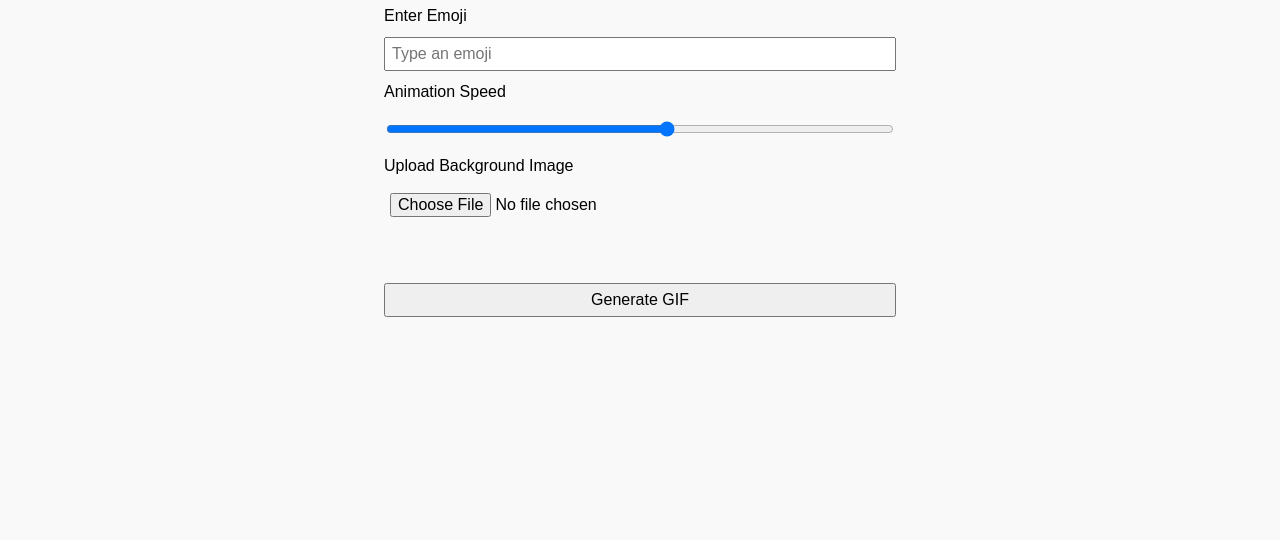
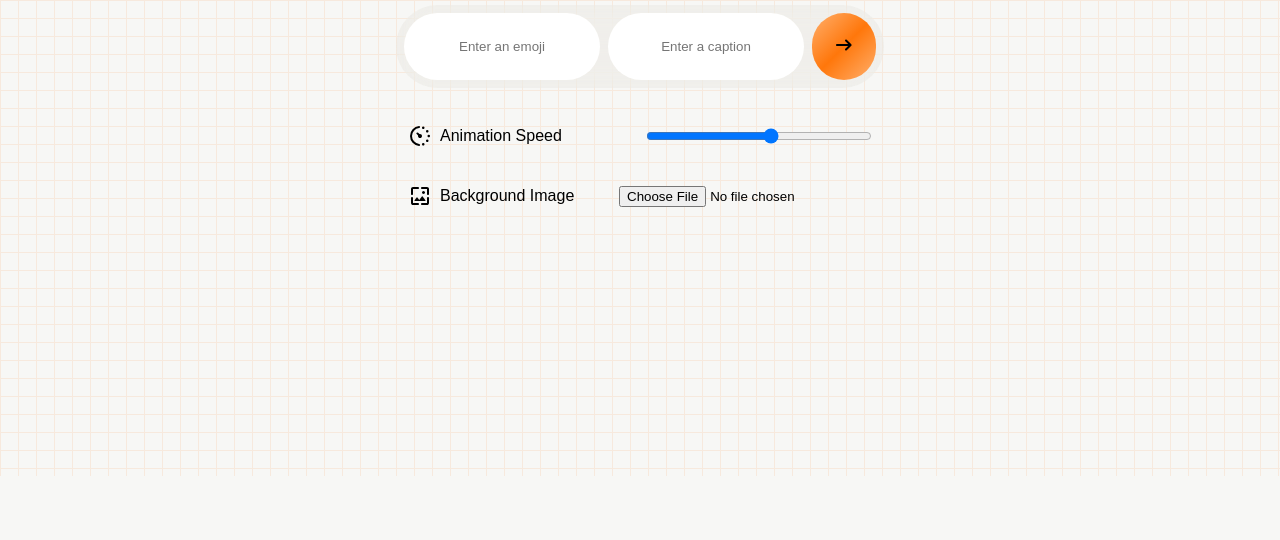
Before and after one commit to eerikazz/animgif, a plain HTML site: page index.html in a window 1280 px wide. Shown: the part 324-864 px from the top of the page. After the commit the page ends 800 px from the top, so only its background shows below. Drawn offline with Linux system fonts and the light colour scheme.

Commit message:
Update index.html

```diff
--- a/index.html
+++ b/index.html
@@ -3,53 +3,138 @@
 <head>
   <meta charset="UTF-8">
   <meta name="viewport" content="width=device-width, initial-scale=1.0">
-  <title>Text and Emoji GIF Generator</title>
+  <title>Animated GIF creator</title>
   <style>
+    :root {
+      --bg: #F7F7F5;
+      --text: #1F1F1F;
+      --text-muted: #A6A89F;
+      --primary: #FF770B;
+      --secondary: #FFB06E;
+      --border: #F1F1EE;
+      --card: #F2F2EE;
+    }
+    * {
+      margin: 0;
+      padding: 0;
+      border: none;
+    }
     body {
-      padding: 24px;
+      box-sizing: border-box;
       height: 100vh;
       display: grid;
       grid-template-columns: minmax(256px, 512px);
       place-content: center;
       align-items: center;
-      gap: 12px;
-      background-color: #f9f9f9;
+      gap: 24px;
+      background-color: var(--bg);
       font-family: Arial, sans-serif;
     }
-    input, button {
-      font-size: 1rem;
-      padding: 6px;
+    #bg {
+      z-index: -1;
+      position: fixed;
+
+      width: 100%;
+      height: 100%;
+
+      background-color: #F7F7F5;
+      opacity: 0.1;
+      background-image:  linear-gradient(#FF770B 0.9px, transparent 0.9px), linear-gradient(to right, #FF770B 0.9px, #F7F7F5 0.9px);
+      background-size: 18px 18px;
+    }
+    .wrapper {
+      display: flex;
+      align-items: center;
+      gap: 8px;
+    }
+    .container {
+      padding: 12px;
+      display: flex;
+      align-items: center;
+      gap: 12px;
     }
     h1 {
       text-align: center;
     }
-    div {
+    img {
+      aspect-ratio: 4/3;
+      width: 100%;
+    }
+    .card {
+      margin: 12px 0;
+      padding: 8px;
+      border-radius: 64px;
+      background-color: #AEAE9816;
+      backdrop-filter: blur(16px);
+      display: flex;
+      gap: 8px;
+    }
+    .cardInput {
+      width: 100%;
+      flex-grow: 1;
+      padding: 20px 24px;
+      border-radius: 64px;
+      border: none;
+      text-align: center;
+    }
+    #generateBtn {
+      padding: 20px;
+      aspect-ratio: 1/1;
+      border-radius: 64px;
+      border: none;
+      background: rgb(255,255,255);
+      background: linear-gradient(315deg, var(--secondary) 0%, var(--primary) 50%, var(--secondary) 100%);
+    }
+    #generateBtn:hover {
+      cursor: pointer;
+    }
+    #output {
       display: flex;
       flex-direction: column;
       align-items: center;
       gap: 12px;
     }
-    img {
-      aspect-ratio: 4/3;
-      width: 100%;
+    .main {
+      padding: 12px;
+      display: flex;
+      flex-direction: column;
+      gap: 12px;
     }
   </style>
 </head>
 <body>
-  <h1>Create a GIF</h1>
-  <label for="textInput">Enter Text</label>
-  <input type="text" id="textInput" placeholder="Type a word">
-  <label for="emojiInput">Enter Emoji</label>
-  <input type="text" id="emojiInput" placeholder="Type an emoji">
-  <label for="speedInput">Animation Speed</label>
-  <input type="range" id="speedInput" min="1" max="10" step="1">
-  <label for="backgroundInput">Upload Background Image</label>
-  <input type="file" id="backgroundInput" accept="image/*">
-  <br><br>
-  <button id="generateBtn">Generate GIF</button>
-  <br><br>
-  <div id="output"></div>
 
+  <div class="main">
+    <h1>Create your own animated GIF</h1>
+
+    <div id="output"></div>
+
+    <div class="card">
+      <input class="cardInput" type="text" id="emojiInput" placeholder="Enter an emoji">
+      <input class="cardInput" type="text" id="textInput" placeholder="Enter a caption">
+      <button id="generateBtn">
+        <svg xmlns="http://www.w3.org/2000/svg" height="24px" viewBox="0 -960 960 960" width="24px" fill="1f1f1f"><path d="M646-440H200q-17 0-28.5-11.5T160-480q0-17 11.5-28.5T200-520h446L532-634q-12-12-11.5-28t11.5-28q12-12 28.5-12.5T589-691l183 183q6 6 8.5 13t2.5 15q0 8-2.5 15t-8.5 13L589-269q-12 12-28.5 11.5T532-270q-11-12-11.5-28t11.5-28l114-114Z"/></svg>
+      </button>
+    </div>
+
+    <div class="container" style="flex: 1;">
+      <div class="wrapper" style="flex: 1;">
+        <svg xmlns="http://www.w3.org/2000/svg" height="24px" viewBox="0 -960 960 960" width="24px" fill="1f1f1f"><path d="M610-760q-21 0-35.5-14.5T560-810q0-21 14.5-35.5T610-860q21 0 35.5 14.5T660-810q0 21-14.5 35.5T610-760Zm0 660q-21 0-35.5-14.5T560-150q0-21 14.5-35.5T610-200q21 0 35.5 14.5T660-150q0 21-14.5 35.5T610-100Zm160-520q-21 0-35.5-14.5T720-670q0-21 14.5-35.5T770-720q21 0 35.5 14.5T820-670q0 21-14.5 35.5T770-620Zm0 380q-21 0-35.5-14.5T720-290q0-21 14.5-35.5T770-340q21 0 35.5 14.5T820-290q0 21-14.5 35.5T770-240Zm60-190q-21 0-35.5-14.5T780-480q0-21 14.5-35.5T830-530q21 0 35.5 14.5T880-480q0 21-14.5 35.5T830-430ZM80-480q0-157 104.5-270T441-878q16-2 27.5 9.5T480-840q0 16-10.5 28T443-798q-121 14-202 104t-81 214q0 125 81 214.5T443-162q16 2 26.5 14t10.5 28q0 17-11.5 28.5T441-82Q288-97 184-210T80-480Zm400 80q-33 0-56.5-23.5T400-480q0-5 .5-10.5T403-501l-55-55q-11-11-11-28t11-28q11-11 28-11t28 11l55 55q4-1 21-3 33 0 56.5 23.5T560-480q0 33-23.5 56.5T480-400Z"/></svg>
+        <label for="speedInput">Animation Speed</label>
+      </div>
+      <input style="flex: 1;" type="range" id="speedInput" min="1" max="10" step="1">
+    </div>
+
+    <div class="container" style="flex: 1;">
+      <div class="wrapper" style="flex: 1;">
+        <svg xmlns="http://www.w3.org/2000/svg" height="24px" viewBox="0 -960 960 960" width="24px" fill="1f1f1f"><path d="M200-120q-33 0-56.5-23.5T120-200v-200q0-17 11.5-28.5T160-440q17 0 28.5 11.5T200-400v200h200q17 0 28.5 11.5T440-160q0 17-11.5 28.5T400-120H200Zm560 0H560q-17 0-28.5-11.5T520-160q0-17 11.5-28.5T560-200h200v-200q0-17 11.5-28.5T800-440q17 0 28.5 11.5T840-400v200q0 33-23.5 56.5T760-120ZM450-320l104-139q6-8 16-8t16 8l110 147q8 10 2 21t-18 11H280q-12 0-18-11t2-21l80-107q6-8 16-8t16 8l74 99ZM120-760q0-33 23.5-56.5T200-840h200q17 0 28.5 11.5T440-800q0 17-11.5 28.5T400-760H200v200q0 17-11.5 28.5T160-520q-17 0-28.5-11.5T120-560v-200Zm720 0v200q0 17-11.5 28.5T800-520q-17 0-28.5-11.5T760-560v-200H560q-17 0-28.5-11.5T520-800q0-17 11.5-28.5T560-840h200q33 0 56.5 23.5T840-760ZM620-560q-26 0-43-17t-17-43q0-26 17-43t43-17q26 0 43 17t17 43q0 26-17 43t-43 17Z"/></svg>
+        <label for="backgroundInput">Background Image</label>
+      </div>
+      <input style="flex: 1;" type="file" id="backgroundInput" accept="image/*">
+    </div>
+  </div>
+
+  <div id="bg"></div>
   <!-- GIF.js Library -->
   <script src="https://cdnjs.cloudflare.com/ajax/libs/gif.js/0.2.0/gif.js"></script>
 
@@ -79,6 +164,7 @@
         width: canvas.width,
         height: canvas.height,
         workerScript: '/animgif/gif.worker.js'
+        // workerScript: '/static/js/gif.worker.js'
       });
 
       const addFrames = (backgroundImage) => {
```
